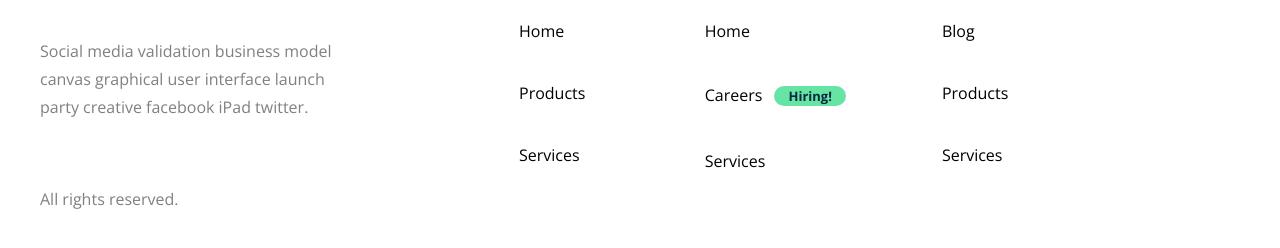
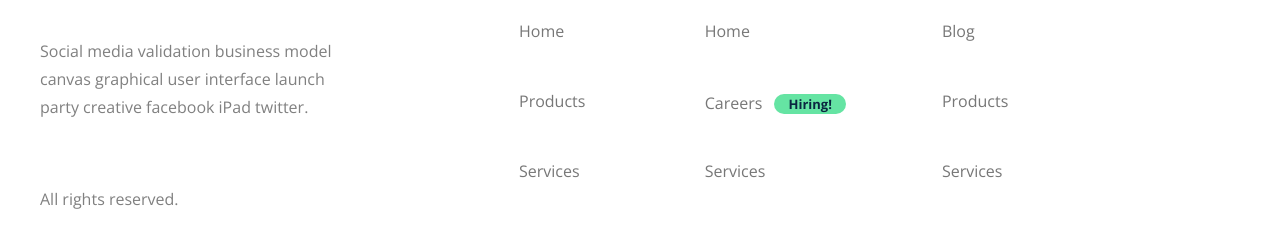
Before and after one commit to Alexandra789/blog-test-page, a website built with webpack: page src/index.html in a window 1280 px wide. Shown: the part 2871-3119 px from the top of the page. Built offline with nearby package versions, Linux system fonts and the light colour scheme; files whose address does not match are found by name.

Commit message:
fix color and height footer navigation items

```diff
--- a/src/scss/block/footer.scss
+++ b/src/scss/block/footer.scss
@@ -36,7 +36,12 @@
       max-width: 150px;
 
       &__item {
+        color: $gray;
+      }
+
+      &__item {
         margin-bottom: 40px;
+        min-height: 30px;
 
         &:first-of-type {
           margin-bottom: 32px;
@@ -47,11 +52,12 @@
         }
 
         &:not(:first-of-type):hover {
-          color: $gray;
+          color: $black;
         }
       }
 
       &__badge {
+        min-height: 30px;
         margin-left: 8px;
       }
 
```
